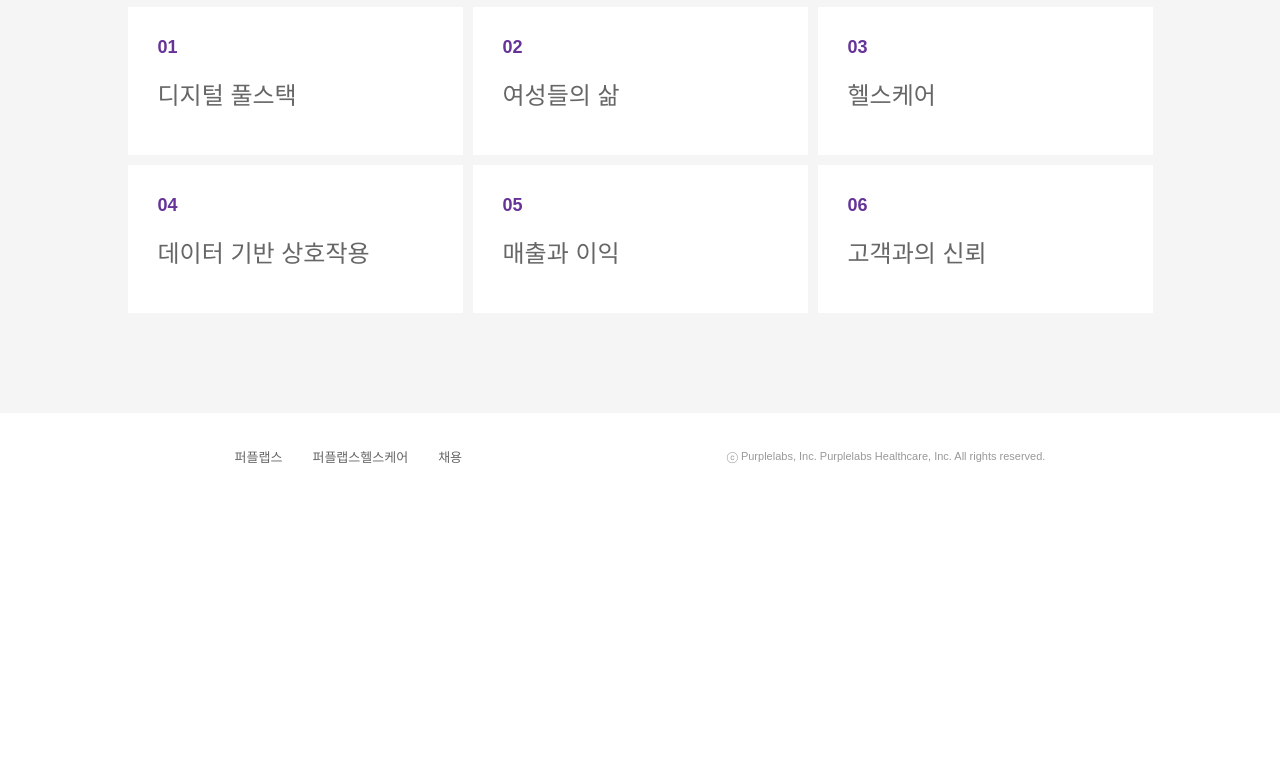
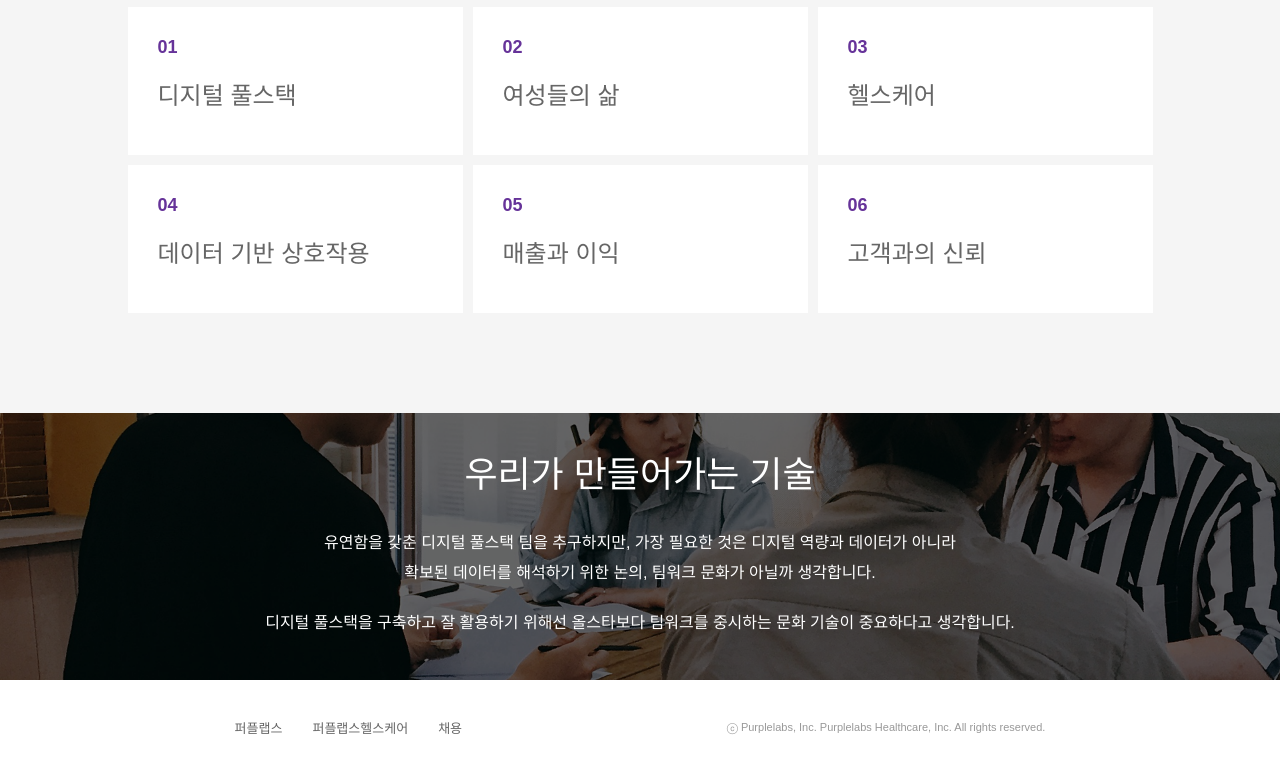
Before and after one commit to Purplelabs/purplelabs.github.io, a plain HTML site: page _site/purplelabs-healthcare.html in a window 1280 px wide. Shown: the part 1396-2168 px from the top of the page. Before the commit the page ends 1897 px from the top, so only its background shows below. Drawn offline with Linux system fonts and the light colour scheme; a web font is replaced by a local one.

Commit message:
Bottom image container

```diff
--- a/_site/purplelabs-healthcare.html
+++ b/_site/purplelabs-healthcare.html
@@ -77,6 +77,21 @@
   <p class="light card__title">고객과의 신뢰</p>
 </div>
 </section>
+
+<section class="purplelabs-healthcare bottom-image-container">
+  <img class="purplelabs-healthcare bottom-image-container__image" src="assets/images/banner-plh-01-company-tech.png" srcset="assets/images/banner-plh-01-company-tech@2x.png 2x, assets/images/banner-plh-01-company-tech@3x.png 3x">
+
+  <div class="purplelabs-healthcare bottom-text-container">
+    <p class="light purplelabs-healthcare bottom-text-container__title">우리가 만들어가는 기술</p>
+    <p class="normal purplelabs-healthcare bottom-text-container__content">
+      유연함을 갖춘 디지털 풀스택 팀을 추구하지만, 가장 필요한 것은 디지털 역량과 데이터가 아니라<br/>
+      확보된 데이터를 해석하기 위한 논의, 팀워크 문화가 아닐까 생각합니다.
+    </p>
+    <p class="normal purplelabs-healthcare bottom-text-container__content">
+      디지털 풀스택을 구축하고 잘 활용하기 위해선 올스타보다 팀워크를 중시하는 문화 기술이 중요하다고 생각합니다.
+    </p>
+  </div>
+</section>
   <footer>
   <a href="purplelabs.html" class="normal footer__purplelabs">퍼플랩스</a>
   <a href="purplelabs-healthcare.html"  class="normal footer__purplelabs-healthcare">퍼플랩스헬스케어</a>
--- a/assets/css/purplelabs-healthcare.scss
+++ b/assets/css/purplelabs-healthcare.scss
@@ -34,6 +34,34 @@
     min-width: 1280px;
   }
 }
+
+.purplelabs-healthcare.bottom-text-container {
+  .purplelabs-healthcare.bottom-text-container__title,
+  .purplelabs-healthcare.bottom-text-container__content {
+    color: white;
+    text-align: center;
+  }
+}
+
+.purplelabs-healthcare.bottom-text-container {
+  margin: 100px 30px 110px 30px;
+  display: grid;
+  grid-gap: 20px;
+  justify-content: center;
+  align-content: center;
+  grid-template-rows: 60px;
+
+  .purplelabs-healthcare.bottom-text-container__title {
+    font-size: 36px;
+    line-height: 1.5;
+  }
+
+  .purplelabs-healthcare.bottom-text-container__content {
+    font-size: 16px;
+    line-height: 1.88;
+  }
+}
+
 
 .tab {
   height: 72px;
--- a/assets/css/purplelabs.scss
+++ b/assets/css/purplelabs.scss
@@ -363,10 +363,7 @@
 }
 
 .purplelabs.bottom-text-container {
-  .purplelabs.bottom-text-container__title {
-    color: white;
-  }
-
+  .purplelabs.bottom-text-container__title,
   .purplelabs.bottom-text-container__content {
     color: white;
     text-align: center;
@@ -377,9 +374,8 @@
   margin: 140px 30px 140px 30px;
   display: grid;
   grid-gap: 20px;
-  justify-items: center;
-  align-items: center;
-  grid-template-rows: auto auto;
+  justify-content: center;
+  align-content: center;
 
   .purplelabs.bottom-text-container__title {
     font-size: 36px;
```
Also changed, not shown: purplelabs-healthcare.html (+15 -0 lines), _site/assets/css/purplelabs-healthcare.css, _site/assets/css/purplelabs.css, _site/assets/images/banner-plh-01-company-tech.png (added), assets/images/banner-plh-01-company-tech.png (added), 4 other files.
